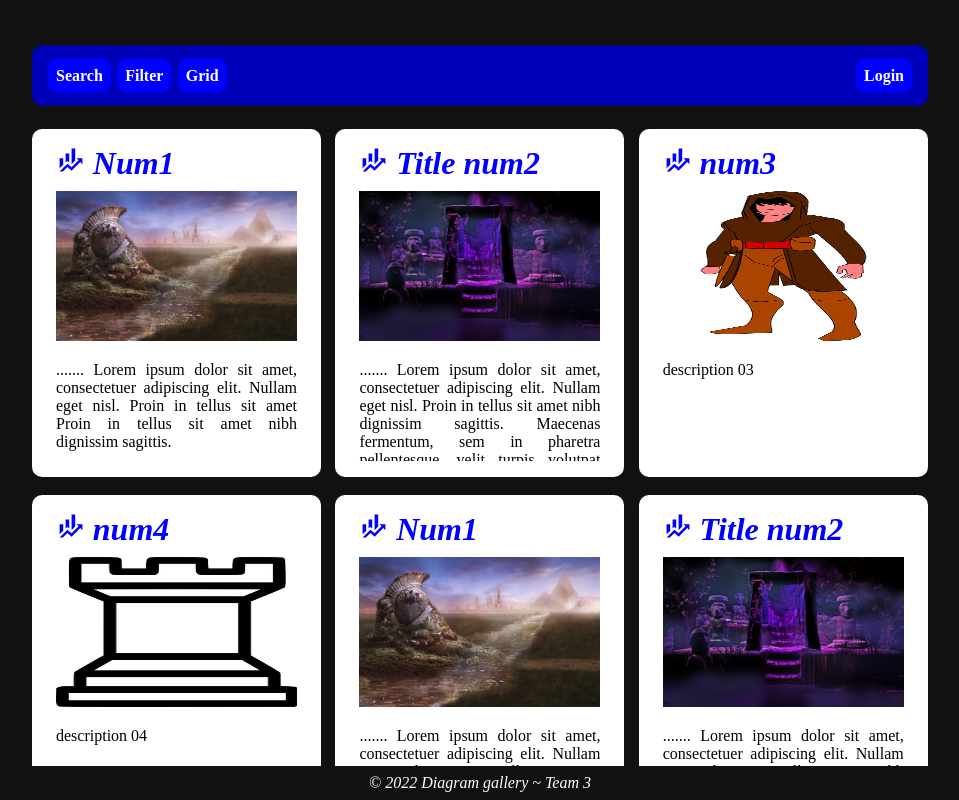
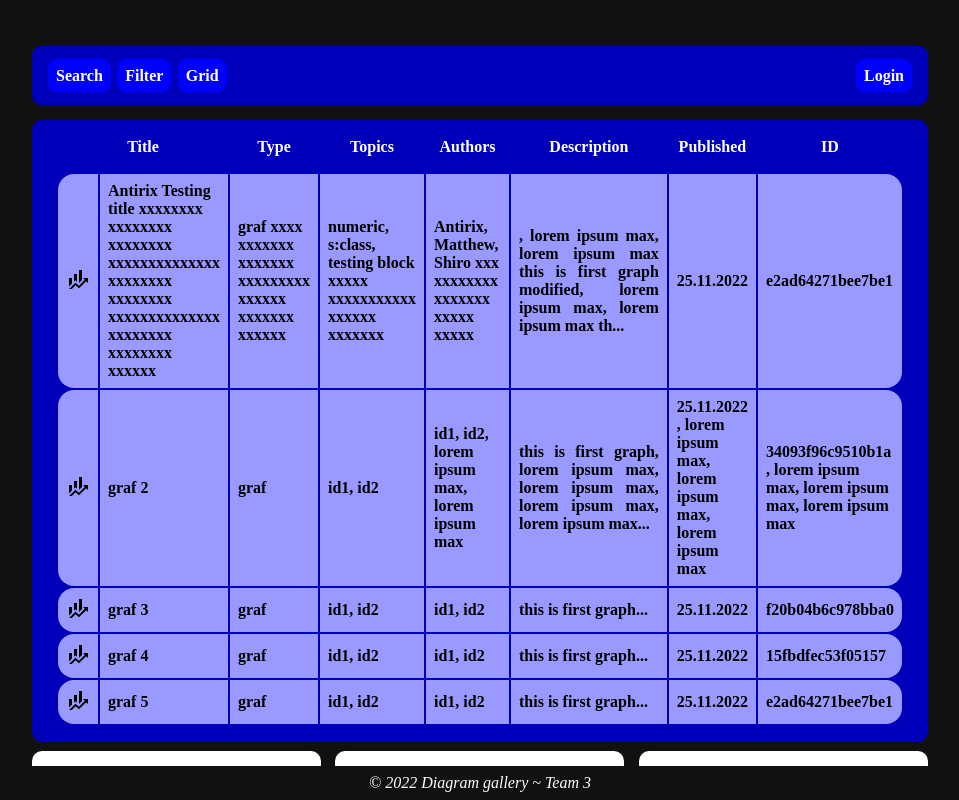
Before and after one commit to ondrejbruha/DiagramLibrary_client, a React (Create React App) app: page / in a window 1280 px wide. Shown: the whole page, without its empty margins (160-1119 px from the left). Built offline with nearby package versions, Linux system fonts and the light colour scheme.

Commit message:
table display add - without responsive, grid display update

```diff
--- a/src/App.jsx
+++ b/src/App.jsx
@@ -15,67 +15,90 @@ import num4 from './images/04.png'
 
 const test_data = [
   {
-    title: `Num1`,
-    img: num1,
-    desc: `....... Lorem ipsum dolor sit amet, consectetuer adipiscing elit. Nullam eget nisl. Proin
-    in tellus sit amet Proin in tellus sit amet nibh dignissim sagittis.`,
+    "name": "Antirix Testing title xxxxxxxx xxxxxxxx xxxxxxxx xxxxxxxxxxxxxx xxxxxxxx xxxxxxxx xxxxxxxxxxxxxx xxxxxxxx xxxxxxxx xxxxxx",
+    "type": "graf xxxx xxxxxxx xxxxxxx xxxxxxxxx xxxxxx xxxxxxx xxxxxx",
+    "authorList": [
+      "Antirix", "Matthew", "Shiro xxx xxxxxxxx xxxxxxx xxxxx xxxxx"
+    ],
+    "description": ", lorem ipsum max, lorem ipsum max this is first graph modified, lorem ipsum max, lorem ipsum max this is first graph modified, lorem ipsum max, lorem ipsum max this is first graph modified, lorem ipsum max, lorem ipsum max this is first graph modified, lorem ipsum max, lorem ipsum max this is first graph modified, lorem ipsum max, lorem ipsum max this is first graph modified, lorem ipsum max, lorem ipsum max this is first graph modified, lorem ipsum max, lorem ipsum max this is first graph modified, lorem ipsum max, lorem ipsum max this is first graph modified, lorem ipsum max, lorem ipsum max this is first graph modified, lorem ipsum max, lorem ipsum max this is first graph modified",
+    "topics": [
+      "numeric", "s:class", "testing block xxxxx xxxxxxxxxxx xxxxxx xxxxxxx"
+    ],
+    "publishDate": "25.11.2022",
+    "img": num1,
+    "published": true,
+    "id": "e2ad64271bee7be1"
   },
-
   {
-    title: `Title num2`,
-    img: num2,
-    desc: `....... Lorem ipsum dolor sit amet, consectetuer adipiscing elit. Nullam eget nisl. Proin
-    in tellus sit amet nibh dignissim sagittis. Maecenas fermentum, sem in pharetra
-    pellentesque, velit turpis volutpat ante, in pharetra metus odio a lectus. Mauris metus.
-    Ut enim ad minima veniam, quis nostrum exercitationem ullam corporis suscipit laboriosam,
-    nisi ut aliquid ex ea commodi consequatur? Nemo enim ipsam voluptatem quia voluptas sit
-    aspernatur aut odit aut fugit, Lorem ipsum dolor sit amet, consectetuer adipiscing elit.
-    Nullam eget nisl. Proin in tellus sit amet nibh dignissim sagittis.`,
+    "name": "graf 2",
+    "type": "graf",
+    "authorList": [
+      "id1",
+      "id2",
+      "lorem ipsum max",
+      "lorem ipsum max"
+    ],
+    "description": "this is first graph, lorem ipsum max, lorem ipsum max, lorem ipsum max, lorem ipsum max",
+    "topics": [
+      "id1",
+      "id2"
+    ],
+    "publishDate": "25.11.2022 , lorem ipsum max, lorem ipsum max, lorem ipsum max",
+    "img": num2,
+    "published": true,
+    "id": "34093f96c9510b1a , lorem ipsum max, lorem ipsum max, lorem ipsum max"
   },
-
   {
-    title: `num3`,
-    img: num3,
-    desc: `description 03`,
+    "name": "graf 3",
+    "type": "graf",
+    "authorList": [
+      "id1",
+      "id2"
+    ],
+    "description": "this is first graph",
+    "topics": [
+      "id1",
+      "id2"
+    ],
+    "publishDate": "25.11.2022",
+    "img": num3,
+    "published": true,
+    "id": "f20b04b6c978bba0"
   },
-
   {
-    title: `num4`,
-    img: num4,
-    desc: `description 04`,
+    "name": "graf 4",
+    "type": "graf",
+    "authorList": [
+      "id1",
+      "id2"
+    ],
+    "description": "this is first graph",
+    "topics": [
+      "id1",
+      "id2"
+    ],
+    "publishDate": "25.11.2022",
+    "img": num4,
+    "published": true,
+    "id": "15fbdfec53f05157"
   },
-
   {
-    title: `Num1`,
-    img: num1,
-    desc: `....... Lorem ipsum dolor sit amet, consectetuer adipiscing elit. Nullam eget nisl. Proin
-    in tellus sit amet Proin in tellus sit amet nibh dignissim sagittis.`,
-  },
-
-  {
-    title: `Title num2`,
-    img: num2,
-    desc: `....... Lorem ipsum dolor sit amet, consectetuer adipiscing elit. Nullam eget nisl. Proin
-    in tellus sit amet nibh dignissim sagittis. Maecenas fermentum, sem in pharetra
-    pellentesque, velit turpis volutpat ante, in pharetra metus odio a lectus. Mauris metus.
-    Ut enim ad minima veniam, quis nostrum exercitationem ullam corporis suscipit laboriosam,
-    nisi ut aliquid ex ea commodi consequatur? Nemo enim ipsam voluptatem quia voluptas sit
-    aspernatur aut odit aut fugit, Lorem ipsum dolor sit amet, consectetuer adipiscing elit.
-    Nullam eget nisl. Proin in tellus sit amet nibh dignissim sagittis.`,
-  },
-
-  {
-    title: `num3`,
-    img: num3,
-    desc: `description 03`,
-  },
-
-  {
-    title: `num4`,
-    img: num4,
-    desc: `description 04`,
-  },
-
+    "name": "graf 5",
+    "type": "graf",
+    "authorList": [
+      "id1",
+      "id2"
+    ],
+    "description": "this is first graph",
+    "topics": [
+      "id1",
+      "id2"
+    ],
+    "publishDate": "25.11.2022",
+    "img": num2,
+    "published": true,
+    "id": "e2ad64271bee7be1"
+  }
 ]
 /////////////////////////// <== remove
 
@@ -89,7 +112,8 @@ export const App = () => (
 
   <Unit.MainWrapper>
     <NavBar />
-    <ItemContent />
+    <ItemListContent />
+    <ItemBoxContent />
     <Unit.Footer />
   </Unit.MainWrapper>
 </>
@@ -122,15 +146,53 @@ const NavBar = () => (
 )
 
 
+/// Grid display ///
 
-const ItemContent = () => (
+const ItemBoxContent = () => (
   <div>
     {test_data.map(item => (
       <Unit.ItemBox key={item.toString()}>
-        <h1> <Icon path={mdiFinance} size={1.2}/> {item.title} </h1>
-        <img src={item.img}></img>
-        <p> {item.desc} </p>
+        <div class="box_title"> <Icon path={mdiFinance} size={1.2}/> {item.name.slice(0, 25)} </div>
+        <div class="box_type"> Type: {item.type.slice(0, 25)} </div>
+        <div class="box_topics"> Topic: {item.topics.join(", ").slice(0, 25)} </div>
+        <img class="box_img" src={item.img}></img>
+        <p class="box_description"> {item.description.slice(0, 100)}... </p>
+        <div class="box_authors"> {item.authorList.join(", ").slice(0, 25)} </div>
       </Unit.ItemBox>
     ))}
   </div>
 )
+
+
+/// Table display ///
+
+const ItemListContent = () => (
+  <div>
+    <table id="item_list_content">
+      <tr>
+        <th colSpan={2}>Title</th>
+        <th>Type</th>
+        <th>Topics</th>
+        <th>Authors</th>
+        <th>Description</th>
+        <th>Published</th>
+        <th>ID</th>
+      </tr>
+
+
+      {test_data.map(item => (
+        <Unit.ItemList key={item.toString()}>
+          <td class="list_icon"> <Icon path={mdiFinance} size={1.0}/> </td>
+          <td class="list_title"> {item.name} </td>
+          <td class="list_type"> {item.type} </td>
+          <td class="list_topics"> {item.topics.join(", ")} </td>
+          <td class="list_authors"> {item.authorList.join(", ")} </td>
+          <td class="list_description"> {item.description.slice(0, 100)}... </td>
+          <td class="list_published_date"> {item.publishDate} </td>
+          <td class="list_id"> {item.id} </td>
+        </Unit.ItemList>
+      ))}
+
+    </table>
+  </div>
+)
--- a/src/Reusable.jsx
+++ b/src/Reusable.jsx
@@ -16,4 +16,5 @@ export const HeadBar = (p) =>
     </div>
 
 export const ItemBox = (p) => <div class="item_box col span-1-of-3"> {p.children} </div>
+export const ItemList = (p) => <tr class="item_list"> {p.children} </tr>
 export const Footer = () => <p id="footer">© 2022 Diagram gallery ~ Team 3</p>
--- a/src/theme/main.css
+++ b/src/theme/main.css
@@ -114,27 +114,88 @@ li#login_sm {
 }
 
 .item_box {
+  height: 420px;
   padding: 1rem 1.5rem;
   border-radius: 10px;
   background: #fff;
 }
 
-.item_box h1 {
-  height: 30px;
+.item_box .box_title {
+  margin-bottom: 1rem;
+  font-size: 1.5rem;
   font-style: italic;
+  font-weight: bold;
   color: #00f;
 }
 
-.item_box p {
-  height: 100px;
-  overflow: hidden;
+.item_box .box_type,
+.item_box .box_topics,
+.item_box .box_authors {
+  font-size: 1rem;
+  font-style: italic;
+  font-weight: bold;
+}
+
+.item_box .box_authors {
+  text-align: right;
+}
+
+.item_box .box_img {
+  width: 100%;
+  height: 150px;
+  margin: 1rem 0;
+}
+
+.item_box .box_description {
+  height: 70px;
+  margin-bottom: 1rem;
   text-align: justify;
   font-size: 1rem;
 }
 
-.item_box img {
+#item_list_content {
   width: 100%;
-  height: 150px;
-  margin: 1rem 0;
+  padding: 1rem 1.5rem;
+  border-radius: 10px;
+  font-weight: bold;
+  background-color: #00b;
+}
+
+#item_list_content th {
+  padding-bottom: 1rem;
+  color: #fff;
+}
+
+#item_list_content .item_list td {
+  padding: 0.5rem;
+  background-color: #99f;
+}
+
+#item_list_content .list_icon {
+  width: 2.5%;
+  border-radius: 1rem 0 0 1rem;
+}
+
+#item_list_content .list_title {
+  width: 15%;
+}
+
+#item_list_content .list_type {
+  width: 5%;
+}
+
+#item_list_content .list_topics,
+#item_list_content .list_authors,
+#item_list_content .list_published_date {
+  width: 10%;
+}
+
+#item_list_content .list_description {
+  text-align: justify;
+}
+
+#item_list_content .list_id {
+  width: 5%;
+  border-radius: 0 1rem 1rem 0;
 }
 /*# sourceMappingURL=main.css.map */
--- a/src/theme/main.scss
+++ b/src/theme/main.scss
@@ -1,6 +1,7 @@
 @import "partials/variables";
 @import "partials/mixins";
 @import "partials/functions";
+
 
 
 ///////////////////////////////////////////////////////////////////////////////////////////////////////////
@@ -108,6 +109,8 @@
       }
 }
 
+
+
   ///////////////////////////////////////////////////////////////////////////////////////////////////////////
   // Display corrector
   ///////////////////////////////////////////////////////////////////////////////////////////////////////////
@@ -142,32 +145,100 @@
 
 
 
+///////////////////////////////////////////////////////////////////////////////////////////////////////////
+// App item box
+///////////////////////////////////////////////////////////////////////////////////////////////////////////
+
+.item_box {
+  height:             420px;
+  padding:            $font_spacing_xs $font_spacing_sm;
+  border-radius:      $border_contentBox;
+  background:         $c_lightBg;
+
+  .box_title {
+    // height:           30px;
+    margin-bottom:    $font_spacing_xs;
+    font-size:        $font_size_lg;
+    font-style:       italic;
+    font-weight:      bold;
+    color:            $c_main;
+  }
+
+  .box_type,
+  .box_topics,
+  .box_authors {
+    font-size:        $font_size_md;
+    font-style:       italic;
+    font-weight:      bold;
+  }
+
+    .box_authors {
+      text-align:       right;
+    }
+
+  .box_img {
+    width:            100%;
+    height:           150px;
+    margin:           $font_spacing_xs 0;
+  }
+
+  .box_description {
+    height:           70px;
+    margin-bottom:    $font_spacing_xs;
+    text-align:       justify;
+    font-size:        $font_size_md;
+  }
+
+}
+
+
 
 ///////////////////////////////////////////////////////////////////////////////////////////////////////////
 // App item box
 ///////////////////////////////////////////////////////////////////////////////////////////////////////////
 
-.item_box {
+#item_list_content {
+  width:              100%;
   padding:            $font_spacing_xs $font_spacing_sm;
   border-radius:      $border_contentBox;
-  background:         $c_lightBg;
+  font-weight:        bold;
+  background-color:   $c_secD1;
 
-  h1 {
-    height:           30px;
-    font-style:       italic;
-    color:            $c_main;
-  }
+    th {
+      padding-bottom:   $font_spacing_xs;
+      color:            $c_light;
+    }
 
-  p {
-    height:           100px;
-    overflow:         hidden;
-    text-align:       justify;
-    font-size:        $font_size_md;
-  }
+    .item_list td {
+      padding:          $font_spacing_xs /2;
+      background-color: $c_secL3;
+    }
 
-  img {
-    width:            100%;
-    height:           150px;
-    margin:           $font_spacing_xs 0;
-  }
+      .list_icon {
+        width:            2.5%;
+        border-radius:    $font_spacing_xs 0 0 $font_spacing_xs;
+      }
+
+      .list_title {
+        width:            15%;
+      }
+
+      .list_type {
+        width:            5%;
+      }
+
+      .list_topics,
+      .list_authors,
+      .list_published_date {
+        width:            10%;
+      }
+
+      .list_description {
+        text-align:       justify;
+      }
+
+      .list_id {
+        width:            5%;
+        border-radius:    0 $font_spacing_xs $font_spacing_xs 0;
+      }
 }
```
Also changed, not shown: 1 other file (tests, documents, lock files or other folders).
